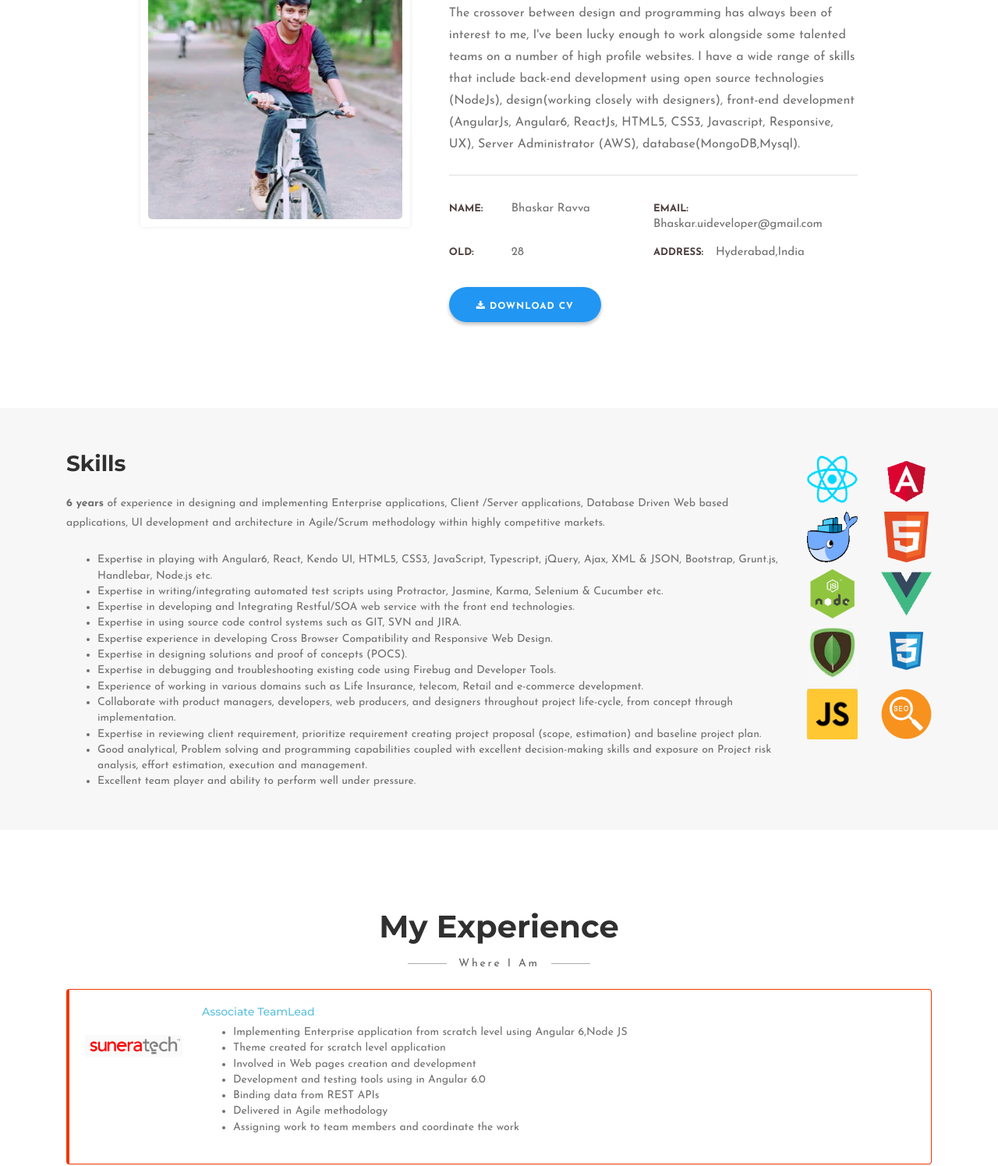
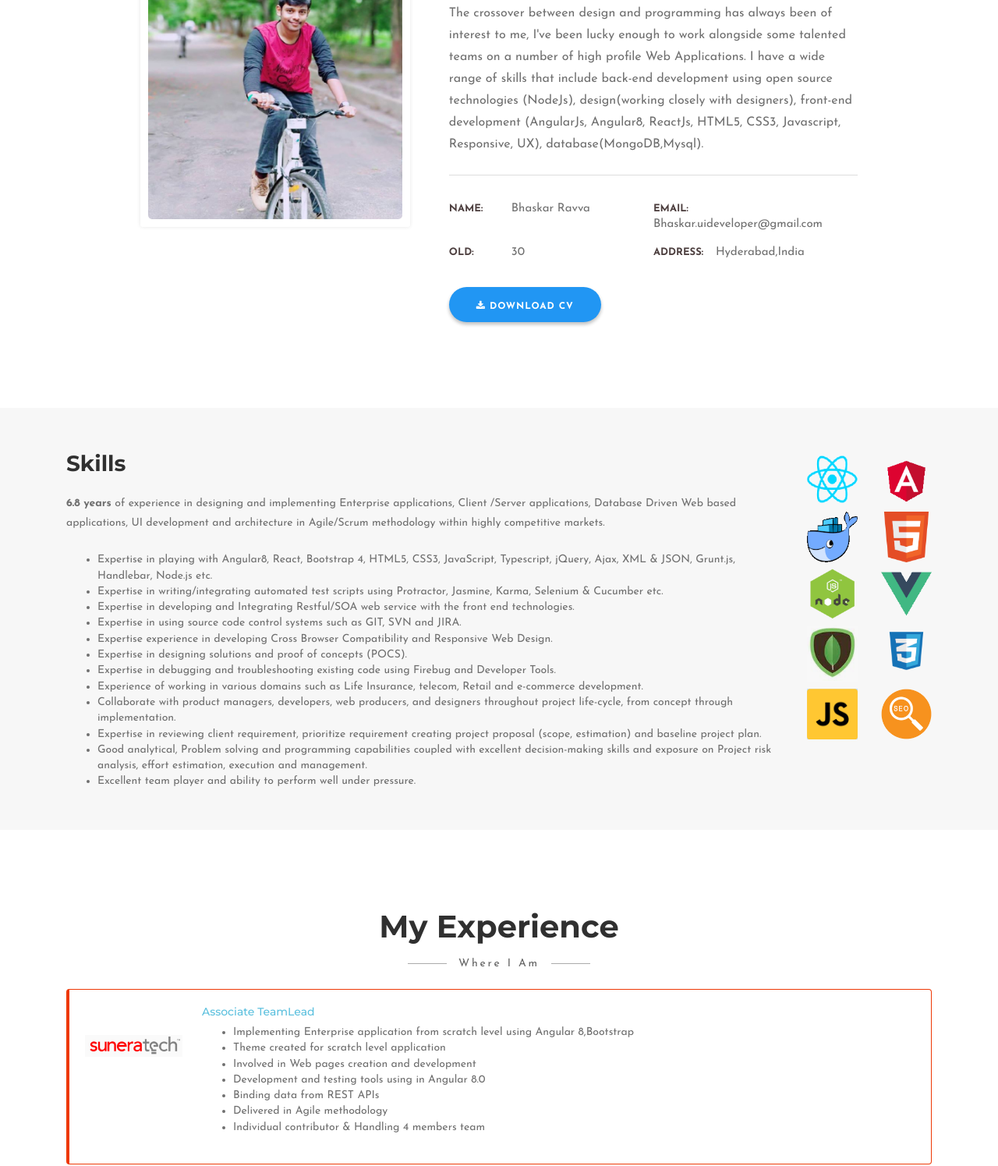
Before and after one commit to RavvaBhaskar/bhaskarravva, a plain HTML site: page index.html in a window 1280 px wide. Shown: the part 997-2492 px from the top of the page at 78% size. Drawn offline with nearby package versions, Linux system fonts and the light colour scheme; some packages are replaced by stand-ins of ours.

Commit message:
content chnages

```diff
--- a/index.html
+++ b/index.html
@@ -83,11 +83,11 @@
                            <div class="about_info">
                               <h2>Hello,</h2>
                               <h3>UI Designer & Developer</h3>
-                              <p>The crossover between design and programming has always been of interest to me, I've been lucky enough to work alongside some talented teams on a number of high profile websites. I have a wide range of skills that include back-end development using open source technologies (NodeJs), design(working closely with designers), front-end development (AngularJs, Angular6, ReactJs, HTML5, CSS3, Javascript, Responsive, UX), Server Administrator (AWS), database(MongoDB,Mysql). </p>
+                              <p>The crossover between design and programming has always been of interest to me, I've been lucky enough to work alongside some talented teams on a number of high profile Web Applications. I have a wide range of skills that include back-end development using open source technologies (NodeJs), design(working closely with designers), front-end development (AngularJs, Angular8, ReactJs, HTML5, CSS3, Javascript, Responsive, UX), database(MongoDB,Mysql).</p>
                               <ul class="info_list">
                                  <li><strong>NAME:</strong><span>Bhaskar Ravva</span></li>
                                  <li><strong>Email: </strong><span>Bhaskar.uideveloper@gmail.com</span></li>
-                                 <li><strong>old:</strong><span>28</span></li>
+                                 <li><strong>old:</strong><span>30</span></li>
                                  <li><strong>address:</strong><span>Hyderabad,India</span></li>
                               </ul>
                               <a href="#" class="btn btn-default btn-primary"><i class="fa fa-download"></i> download CV</a>
@@ -104,9 +104,9 @@
                   <div class="col-lg-10">
                      <div class="skill_content">
                         <h2 class="headline">Skills</h2>
-                        <p><b>6 years</b> of experience in designing and implementing Enterprise applications, Client /Server applications, Database Driven Web based applications, UI development and architecture in Agile/Scrum methodology within highly competitive markets.
+                        <p><b>6.8 years</b> of experience in designing and implementing Enterprise applications, Client /Server applications, Database Driven Web based applications, UI development and architecture in Agile/Scrum methodology within highly competitive markets.
 						<ul>
-						 <li>Expertise in playing with Angular6, React, Kendo UI, HTML5, CSS3, JavaScript, Typescript, jQuery, Ajax, XML & JSON, Bootstrap, Grunt.js, Handlebar, Node.js etc.</li>
+						 <li>Expertise in playing with Angular8, React, Bootstrap 4, HTML5, CSS3, JavaScript, Typescript, jQuery, Ajax, XML & JSON, Grunt.js, Handlebar, Node.js etc.</li>
 						<li>	Expertise in writing/integrating automated test scripts using Protractor, Jasmine, Karma, Selenium & Cucumber etc.</li>
 						<li>	Expertise in developing and Integrating Restful/SOA web service with the front end technologies.</li>
 						<li>	Expertise in using source code control systems such as GIT, SVN and JIRA.</li>
@@ -166,13 +166,13 @@
 			      <div class="media"> <div class="media-left"> <a href="#"> <img class="compnay_logo media-object" data-src="" src="images/Sunera.PNG" class=""> </a> </div>
 				  <div class="media-body"> <h5 class="media-heading">Associate TeamLead</h5>
 				  <ul>
-				      <li>Implementing Enterprise application from scratch level using Angular 6,Node JS</li>
+				      <li>Implementing Enterprise application from scratch level using Angular 8,Bootstrap</li>
 				      <li>Theme created for scratch level application</li>
 				      <li>Involved in Web pages creation and development </li>
-				      <li>Development and testing tools using in Angular 6.0</li>
+				      <li>Development and testing tools using in Angular 8.0</li>
 				      <li>Binding data from REST APIs</li>
 				      <li>Delivered in Agile methodology</li>
-				      <li>Assigning work to team members and coordinate the work</li>
+				      <li>Individual contributor & Handling 4 members team</li>
 					</ul>
 				</div> </div>
 			   </div>
@@ -229,7 +229,7 @@
                   <div class="col-lg-6 col-md-6 col-sm-6">
                      <div class="single-fanfact">
                         <span class="flaticon-gift"></span>
-                        <h3 class="counter">15</h3>
+                        <h3 class="counter">16</h3>
                         <p>completed project</p>
                      </div>
                   </div>
@@ -237,7 +237,7 @@
                   <div class="col-lg-6 col-md-6 col-sm-6">
                      <div class="single-fanfact">
                         <span class="flaticon-trophy"></span>
-                        <h3 class="counter">4</h3>
+                        <h3 class="counter">8</h3>
                         <p>winner award</p>
                      </div>
                   </div>
@@ -498,7 +498,6 @@
                      <div class="single_contact_info shadow__black">
                         <span class="icon flaticon-phone-call"></span>
                         <div class="info">
-                           <p>Work: +91-9502050550</p>
                            <p>Personal: +91-9886469360</p>
                         </div>
                      </div>
```
